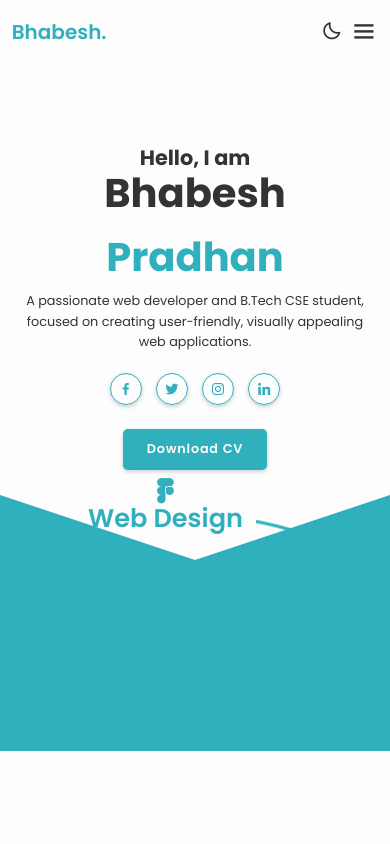
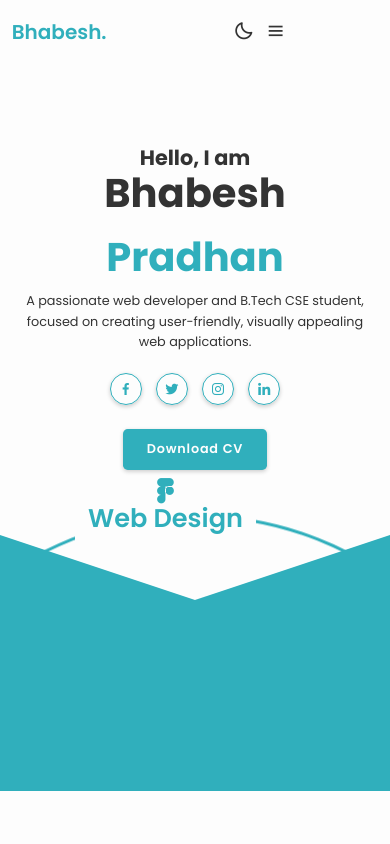
Before and after one commit to PRADHANJI07/Bhabesh-portfolio, a plain HTML site: page index.html in a window 390 px wide. Shown: the top 844 px of the page. Drawn offline with nearby package versions, Linux system fonts and the light colour scheme.

Commit message:
css updates

```diff
--- a/index.html
+++ b/index.html
@@ -252,7 +252,7 @@
           <div class="project-layer">
             <h4>Portfolio</h4>
             <p>This portfolio website</p>
-            <a href="#"><i class="bx bx-link-external"></i></a>
+            <a href="https://bhabesh-portfolio.pages.dev/"><i class="bx bx-link-external"></i></a>
           </div>
         </div>
         <div class="project-box">
--- a/style.css
+++ b/style.css
@@ -775,7 +775,7 @@
 
     .home .profession-container .overlay {
       position: fixed;
-      top: 70rem;
+      top: 75rem;
       left: 50%;
       right: 0;
       transform: rotate(90deg) translate(-50%, 50%) scaleY(3);
@@ -816,8 +816,21 @@
       font-size: 50%;
     }
 
+    #menu-icon {
+      display: block;
+      position: absolute;
+      right: 13rem;
+      font-size: 2.6rem;
+      color: var(--text-color);
+      margin-bottom: .1rem;
+    }
+
     #darkMode-icon {
-      right: 6rem;
+      position: absolute;
+      right: 17rem;
+      font-size: 2.6rem;
+      color: var(--text-color);
+      margin-bottom: .1rem;
     }
 
     .home {
```
